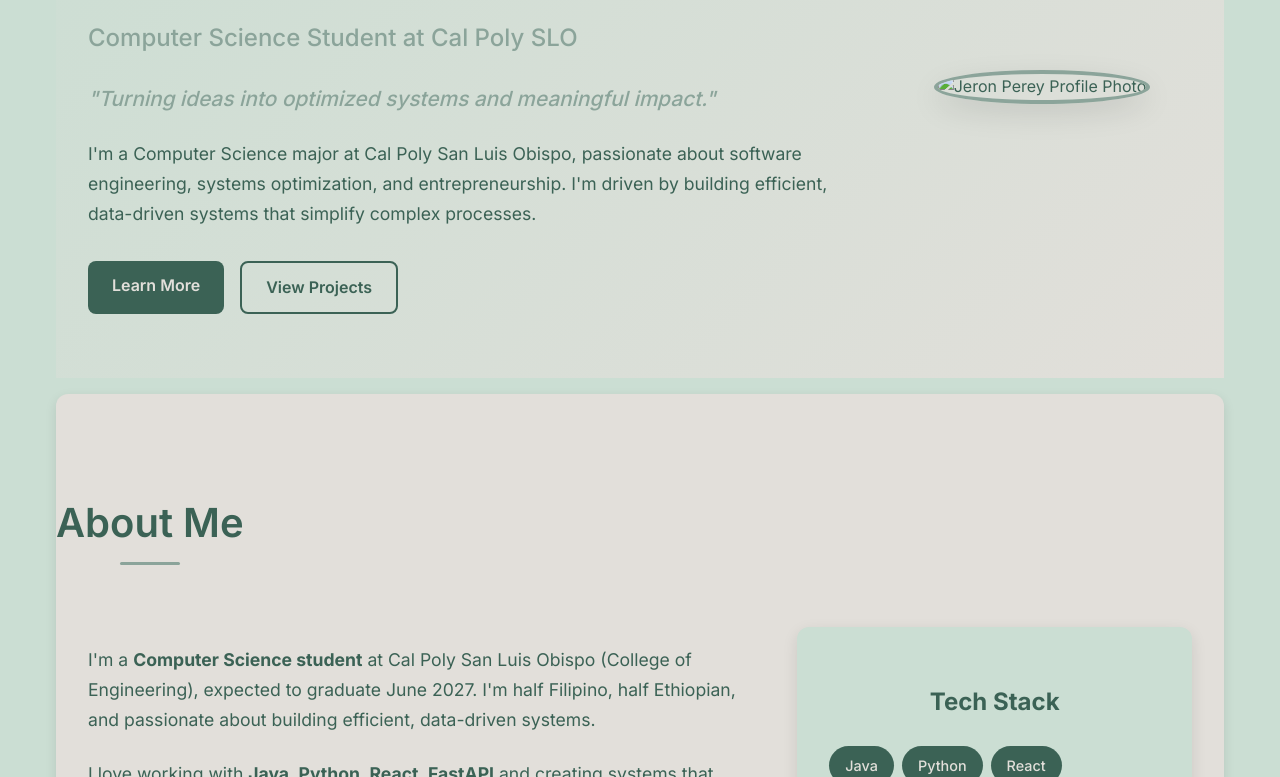
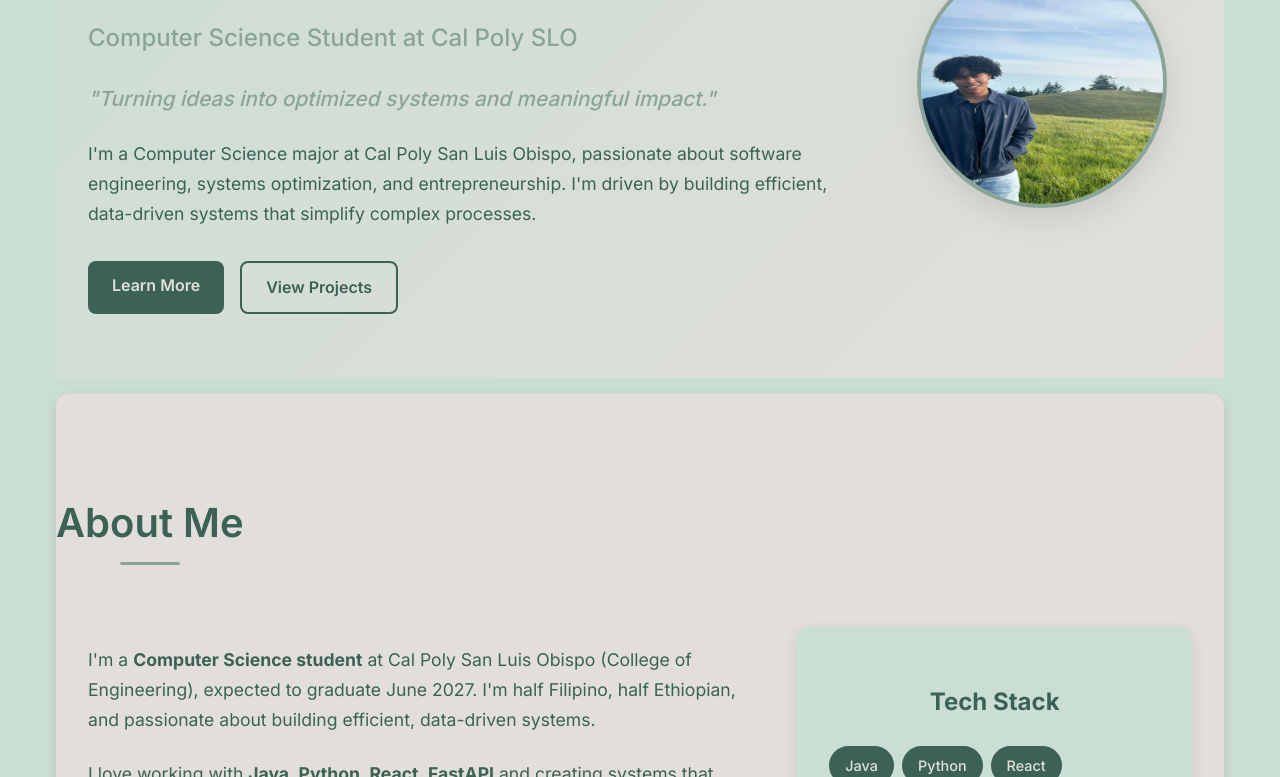
Before and after one commit to internetspending/internetspending.github.io, a plain HTML site: page index.html in a window 1280 px wide. Shown: the part 323-1100 px from the top of the page. Drawn offline with Linux system fonts and the light colour scheme.

Commit message:
Fix profile image filename
- Update HTML to reference correct image filename (profile_600x600.jpg)
- Image should now load properly on homepage

```diff
--- a/index.html
+++ b/index.html
@@ -31,7 +31,7 @@
                     </div>
                 </div>
                 <div class="hero-image">
-                    <img src="profile.jpg" alt="Jeron Perey Profile Photo" class="profile-img">
+                    <img src="profile_600x600.jpg" alt="Jeron Perey Profile Photo" class="profile-img">
                 </div>
             </div>
         </section>
```
